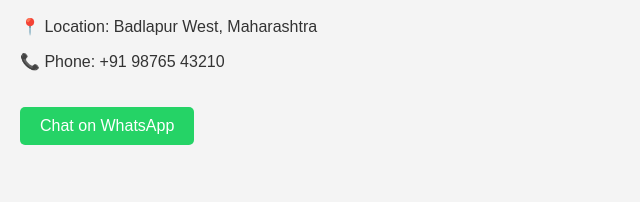
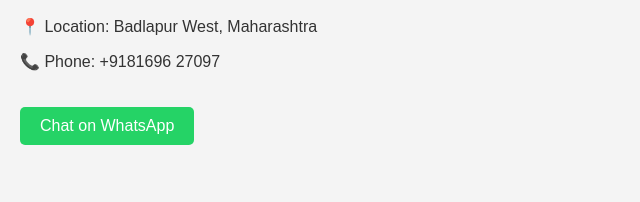
Before and after one commit to lonely7738/saeeshcricketacademy, a plain HTML site: page index.html in a window 1280 px wide. Shown: the part 779-981 px from the top of the page, 0-640 px from the left. Drawn offline with Linux system fonts and the light colour scheme.

Commit message:
Update index.html

```diff
--- a/index.html
+++ b/index.html
@@ -84,7 +84,7 @@
   <div id="contact" class="section">
     <h2>Contact Us</h2>
     <p>📍 Location: Badlapur West, Maharashtra</p>
-    <p>📞 Phone: +91 98765 43210</p>
+    <p>📞 Phone: +9181696 27097</p>
     <a class="whatsapp" href="https://wa.me/919876543210" target="_blank">Chat on WhatsApp</a>
   </div>
 
```
